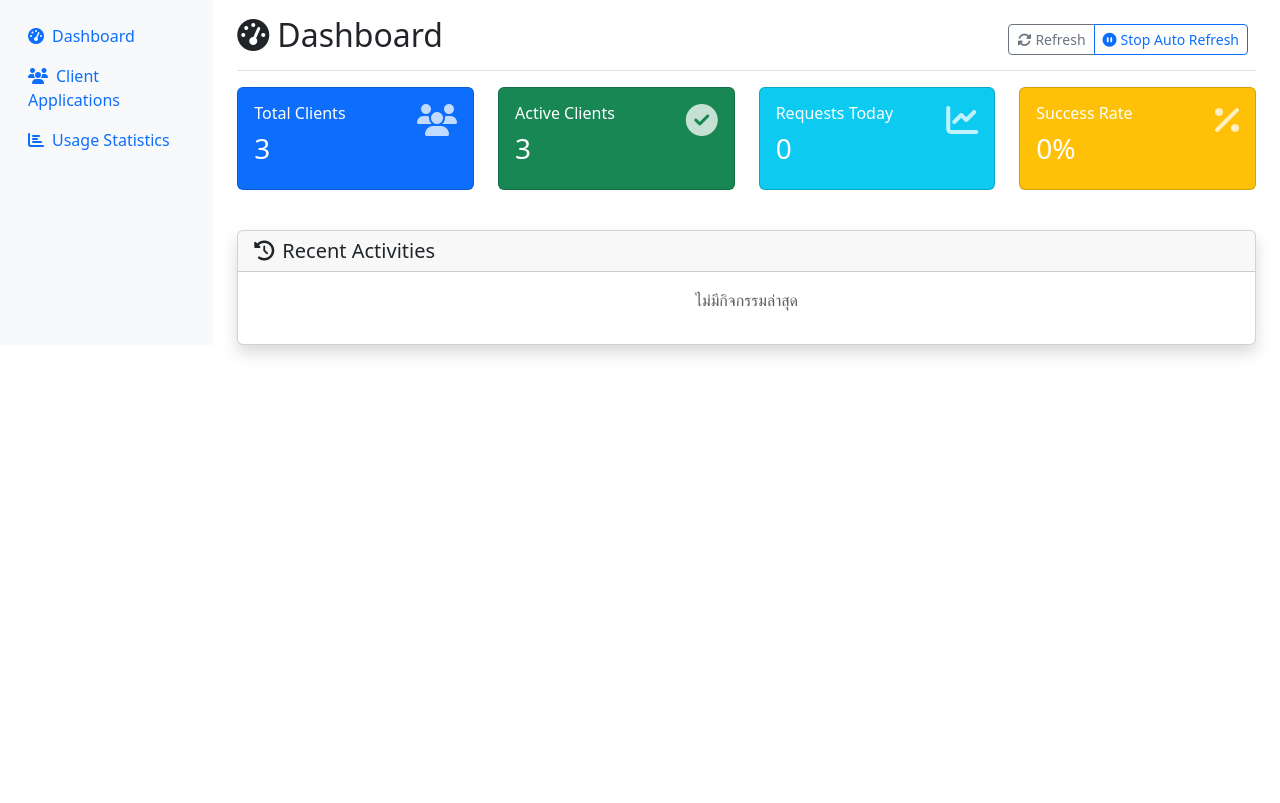
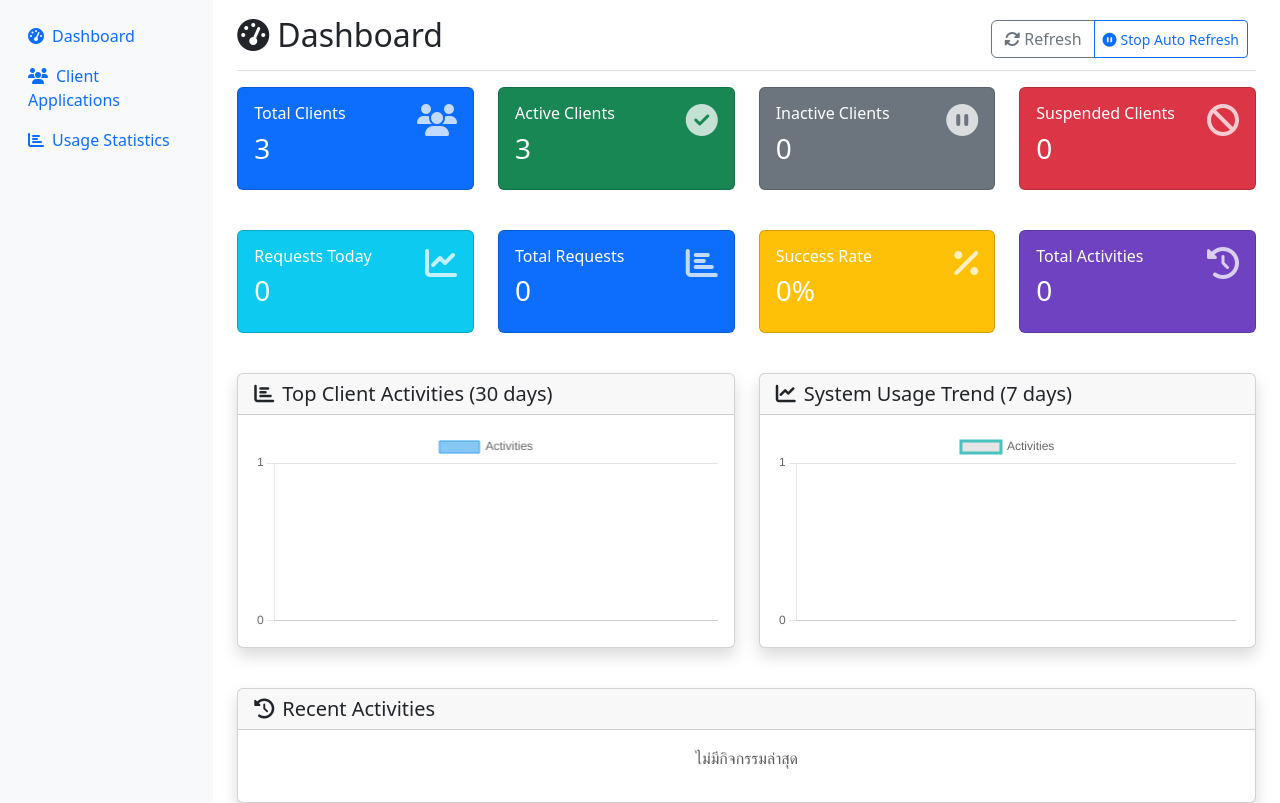
Before and after one commit to Noung/sso-authen-3.1, a PHP site: page /sso-authen-3/admin/public in a window 1280 px wide. Shown: the part 56-859 px from the top of the page. Before the commit the page ends 412 px from the top, so only its background shows below. Run offline with PHP 8.4, Linux system fonts and the light colour scheme; the visitor is signed in with stand-in values (Sample User, id 1); data comes from the database, SQL or seed files in the repository; data that the repository does not hold is empty; some libraries are stand-ins or nearby versions.

Commit message:
upd dashboard

```diff
--- a/admin/public/index.php
+++ b/admin/public/index.php
@@ -1430,7 +1430,7 @@ function renderStatisticsPage()
                                 <option value="90">Last 90 days</option>
                             </select>
                         </div>
-                        <div class="btn-group me-2">
+                        <!--<div class="btn-group me-2">
                             <button type="button" class="btn btn-success" onclick="generateMockData()">
                                 <i class="fas fa-magic me-1"></i>Generate Demo Data
                             </button>
@@ -1440,7 +1440,7 @@ function renderStatisticsPage()
                         </div>
                         <button type="button" class="btn btn-outline-secondary" onclick="loadStatistics()">
                             <i class="fas fa-sync-alt me-1"></i>Refresh
-                        </button>
+                        </button>-->
                     </div>
                 </div>
 
--- a/admin/src/Controllers/DashboardController.php
+++ b/admin/src/Controllers/DashboardController.php
@@ -3,6 +3,7 @@
 namespace SsoAdmin\Controllers;
 
 use SsoAdmin\Database\Connection;
+use SsoAdmin\Models\UsageStatistics;
 
 /**
  * Dashboard Controller
@@ -30,8 +31,14 @@ class DashboardController
             $stats = [
                 'total_clients' => $this->getTotalClients(),
                 'active_clients' => $this->getActiveClients(),
+                'inactive_clients' => $this->getInactiveClients(),
+                'suspended_clients' => $this->getSuspendedClients(),
                 'total_requests_today' => $this->getRequestsToday(),
+                'total_requests' => $this->getTotalRequests(),
                 'success_rate' => $this->getSuccessRate(),
+                'recent_activities_count' => $this->getRecentActivitiesCount(),
+                'top_client_activities' => $this->getTopClientActivities(),
+                'system_usage_trend' => $this->getSystemUsageTrend()
             ];
 
             $body = $response->getBody();
@@ -108,6 +115,32 @@ class DashboardController
     }
 
     /**
+     * Get inactive clients count
+     */
+    private function getInactiveClients()
+    {
+        try {
+            $result = Connection::fetchOne('SELECT COUNT(*) as count FROM clients WHERE status = ?', ['inactive']);
+            return $result ? (int)$result['count'] : 0;
+        } catch (\Exception $e) {
+            return 0;
+        }
+    }
+
+    /**
+     * Get suspended clients count
+     */
+    private function getSuspendedClients()
+    {
+        try {
+            $result = Connection::fetchOne('SELECT COUNT(*) as count FROM clients WHERE status = ?', ['suspended']);
+            return $result ? (int)$result['count'] : 0;
+        } catch (\Exception $e) {
+            return 0;
+        }
+    }
+
+    /**
      * Get requests count for today
      */
     private function getRequestsToday()
@@ -116,6 +149,20 @@ class DashboardController
             $today = date('Y-m-d');
             $sql = "SELECT COUNT(*) as count FROM audit_logs WHERE DATE(created_at) = ?";
             $result = Connection::fetchOne($sql, [$today]);
+            return $result ? (int)$result['count'] : 0;
+        } catch (\Exception $e) {
+            return 0;
+        }
+    }
+
+    /**
+     * Get total requests count
+     */
+    private function getTotalRequests()
+    {
+        try {
+            $sql = "SELECT COUNT(*) as count FROM audit_logs";
+            $result = Connection::fetchOne($sql);
             return $result ? (int)$result['count'] : 0;
         } catch (\Exception $e) {
             return 0;
@@ -147,6 +194,57 @@ class DashboardController
             return round($successRate, 1);
         } catch (\Exception $e) {
             return 0;
+        }
+    }
+
+    /**
+     * Get recent activities count
+     */
+    private function getRecentActivitiesCount()
+    {
+        try {
+            // Change from 7 days to total activities
+            $sql = "SELECT COUNT(*) as count FROM audit_logs";
+            $result = Connection::fetchOne($sql);
+            return $result ? (int)$result['count'] : 0;
+        } catch (\Exception $e) {
+            return 0;
+        }
+    }
+
+    /**
+     * Get top client activities
+     */
+    private function getTopClientActivities()
+    {
+        try {
+            $sql = "SELECT c.client_name, COUNT(al.id) as activity_count
+                    FROM clients c
+                    LEFT JOIN audit_logs al ON (c.id = al.resource_id AND al.resource_type = 'client')
+                    WHERE al.created_at >= DATE_SUB(NOW(), INTERVAL 30 DAY)
+                    GROUP BY c.id, c.client_name
+                    ORDER BY activity_count DESC
+                    LIMIT 5";
+            return Connection::fetchAll($sql);
+        } catch (\Exception $e) {
+            return [];
+        }
+    }
+
+    /**
+     * Get system usage trend (last 7 days)
+     */
+    private function getSystemUsageTrend()
+    {
+        try {
+            $sql = "SELECT DATE(created_at) as date, COUNT(*) as count
+                    FROM audit_logs
+                    WHERE created_at >= DATE_SUB(NOW(), INTERVAL 7 DAY)
+                    GROUP BY DATE(created_at)
+                    ORDER BY date";
+            return Connection::fetchAll($sql);
+        } catch (\Exception $e) {
+            return [];
         }
     }
 
@@ -314,7 +412,7 @@ class DashboardController
                     </h1>
                     <div class="btn-toolbar mb-2 mb-md-0">
                         <div class="btn-group me-2">
-                            <button type="button" class="btn btn-sm btn-outline-secondary" id="refresh-btn" onclick="refreshStats()">
+                            <button type="button" class="btn btn-me btn-outline-secondary" id="refresh-btn" onclick="refreshStats()">
                                 <i class="fas fa-sync-alt me-1"></i>Refresh
                             </button>
                             <button type="button" class="btn btn-sm btn-outline-primary" id="auto-refresh-btn" onclick="toggleAutoRefresh()">
@@ -324,8 +422,8 @@ class DashboardController
                     </div>
                 </div>
 
-                <!-- Statistics Cards -->
-                <div class="row mb-4" id="stats-cards">
+                <!-- Client Statistics Cards -->
+                <div class="row mb-4" id="client-stats-cards">
                     <div class="col-lg-3 col-md-6 mb-3">
                         <div class="card bg-primary text-white">
                             <div class="card-body">
@@ -353,6 +451,36 @@ class DashboardController
                         </div>
                     </div>
                     <div class="col-lg-3 col-md-6 mb-3">
+                        <div class="card bg-secondary text-white">
+                            <div class="card-body">
+                                <div class="d-flex justify-content-between">
+                                    <div>
+                                        <h6 class="card-title">Inactive Clients</h6>
+                                        <h3 id="inactive-clients">-</h3>
+                                    </div>
+                                    <i class="fas fa-pause-circle fa-2x opacity-75"></i>
+                                </div>
+                            </div>
+                        </div>
+                    </div>
+                    <div class="col-lg-3 col-md-6 mb-3">
+                        <div class="card bg-danger text-white">
+                            <div class="card-body">
+                                <div class="d-flex justify-content-between">
+                                    <div>
+                                        <h6 class="card-title">Suspended Clients</h6>
+                                        <h3 id="suspended-clients">-</h3>
+                                    </div>
+                                    <i class="fas fa-ban fa-2x opacity-75"></i>
+                                </div>
+                            </div>
+                        </div>
+                    </div>
+                </div>
+
+                <!-- System Statistics Cards -->
+                <div class="row mb-4" id="system-stats-cards">
+                    <div class="col-lg-3 col-md-6 mb-3">
                         <div class="card bg-info text-white">
                             <div class="card-body">
                                 <div class="d-flex justify-content-between">
@@ -361,6 +489,19 @@ class DashboardController
                                         <h3 id="requests-today">-</h3>
                                     </div>
                                     <i class="fas fa-chart-line fa-2x opacity-75"></i>
+                                </div>
+                            </div>
+                        </div>
+                    </div>
+                    <div class="col-lg-3 col-md-6 mb-3">
+                        <div class="card bg-primary text-white">
+                            <div class="card-body">
+                                <div class="d-flex justify-content-between">
+                                    <div>
+                                        <h6 class="card-title">Total Requests</h6>
+                                        <h3 id="total-requests">-</h3>
+                                    </div>
+                                    <i class="fas fa-chart-bar fa-2x opacity-75"></i>
                                 </div>
                             </div>
                         </div>
@@ -378,9 +519,55 @@ class DashboardController
                             </div>
                         </div>
                     </div>
+                    <div class="col-lg-3 col-md-6 mb-3">
+                        <div class="card bg-purple text-white">
+                            <div class="card-body">
+                                <div class="d-flex justify-content-between">
+                                    <div>
+                                        <h6 class="card-title">Total Activities</h6>
+                                        <h3 id="recent-activities-count">-</h3>
+                                    </div>
+                                    <i class="fas fa-history fa-2x opacity-75"></i>
+                                </div>
+                            </div>
+                        </div>
+                    </div>
+                </div>
+
+                <!-- Charts and Additional Information -->
+                <div class="row mb-4">
+                    <!-- Top Client Activities Chart -->
+                    <div class="col-lg-6 mb-3">
+                        <div class="card shadow">
+                            <div class="card-header">
+                                <h5 class="card-title mb-0">
+                                    <i class="fas fa-chart-bar me-2"></i>Top Client Activities (30 days)
+                                </h5>
+                            </div>
+                            <div class="card-body">
+                                <canvas id="topClientActivitiesChart" height="200"></canvas>
+                            </div>
+                        </div>
+                    </div>
+
+                    <!-- System Usage Trend Chart -->
+                    <div class="col-lg-6 mb-3">
+                        <div class="card shadow">
+                            <div class="card-header">
+                                <h5 class="card-title mb-0">
+                                    <i class="fas fa-chart-line me-2"></i>System Usage Trend (7 days)
+                                </h5>
+                            </div>
+                            <div class="card-body">
+                                <canvas id="systemUsageTrendChart" height="200"></canvas>
+                            </div>
+                        </div>
+                    </div>
                 </div>
 
                 <!-- Recent Activities -->
+                <div class="row">
+                    <div class="col-12">
                         <div class="card shadow">
                             <div class="card-header">
                                 <h5 class="card-title mb-0">
@@ -390,6 +577,8 @@ class DashboardController
                             <div class="card-body">
                                 <div id="recent-activities">
                                     <p class="text-center">Loading...</p>
+                                </div>
+                            </div>
                         </div>
                     </div>
                 </div>
@@ -403,6 +592,10 @@ class DashboardController
         // Auto-refresh interval (in milliseconds)
         let autoRefreshInterval = null;
         const refreshInterval = 30000; // 30 seconds
+
+        // Chart instances
+        let topClientActivitiesChart = null;
+        let systemUsageTrendChart = null;
 
         document.addEventListener("DOMContentLoaded", function() {
             loadDashboardData();
@@ -457,6 +650,7 @@ class DashboardController
                 .then(data => {
                     if (data.success) {
                         updateStatsCards(data.data);
+                        updateCharts(data.data);
                     } else {
                         Swal.fire("Error", data.message, "error");
                     }
@@ -487,8 +681,78 @@ class DashboardController
         function updateStatsCards(stats) {
             document.getElementById("total-clients").textContent = stats.total_clients;
             document.getElementById("active-clients").textContent = stats.active_clients;
+            document.getElementById("inactive-clients").textContent = stats.inactive_clients;
+            document.getElementById("suspended-clients").textContent = stats.suspended_clients;
             document.getElementById("requests-today").textContent = stats.total_requests_today;
+            document.getElementById("total-requests").textContent = stats.total_requests;
             document.getElementById("success-rate").textContent = stats.success_rate + "%";
+            document.getElementById("recent-activities-count").textContent = stats.recent_activities_count;
+        }
+
+        function updateCharts(stats) {
+            // Update Top Client Activities Chart
+            if (topClientActivitiesChart) {
+                topClientActivitiesChart.destroy();
+            }
+
+            const topClientCtx = document.getElementById("topClientActivitiesChart").getContext("2d");
+            topClientActivitiesChart = new Chart(topClientCtx, {
+                type: "bar",
+                data: {
+                    labels: stats.top_client_activities.map(item => item.client_name),
+                    datasets: [{
+                        label: "Activities",
+                        data: stats.top_client_activities.map(item => item.activity_count),
+                        backgroundColor: "rgba(54, 162, 235, 0.6)",
+                        borderColor: "rgba(54, 162, 235, 1)",
+                        borderWidth: 1
+                    }]
+                },
+                options: {
+                    responsive: true,
+                    maintainAspectRatio: false,
+                    scales: {
+                        y: {
+                            beginAtZero: true,
+                            ticks: {
+                                precision: 0
+                            }
+                        }
+                    }
+                }
+            });
+
+            // Update System Usage Trend Chart
+            if (systemUsageTrendChart) {
+                systemUsageTrendChart.destroy();
+            }
+
+            const trendCtx = document.getElementById("systemUsageTrendChart").getContext("2d");
+            systemUsageTrendChart = new Chart(trendCtx, {
+                type: "line",
+                data: {
+                    labels: stats.system_usage_trend.map(item => item.date),
+                    datasets: [{
+                        label: "Activities",
+                        data: stats.system_usage_trend.map(item => item.count),
+                        fill: false,
+                        borderColor: "rgb(75, 192, 192)",
+                        tension: 0.1
+                    }]
+                },
+                options: {
+                    responsive: true,
+                    maintainAspectRatio: false,
+                    scales: {
+                        y: {
+                            beginAtZero: true,
+                            ticks: {
+                                precision: 0
+                            }
+                        }
+                    }
+                }
+            });
         }
 
         function renderRecentActivities(activities) {
@@ -514,7 +778,6 @@ class DashboardController
 
             container.innerHTML = html;
         }
-
 
         function refreshStats() {
             // Show loading indicator
@@ -549,6 +812,11 @@ class DashboardController
             }
         }
     </script>
+    <style>
+        .bg-purple {
+            background-color: #6f42c1 !important;
+        }
+    </style>
 </body>
 </html>';
     }
--- a/admin/views/clients.php
+++ b/admin/views/clients.php
@@ -107,11 +107,11 @@
                         <i class="fas fa-users me-2"></i>Client Management
                     </h1>
                     <div class="btn-toolbar mb-2 mb-md-0">
-                        <div class="btn-group me-2">
+                        <!-- <div class="btn-group me-2">
                             <button type="button" class="btn btn-sm btn-outline-secondary" onclick="refreshClients()">
                                 <i class="fas fa-sync-alt me-1"></i>Refresh
                             </button>
-                        </div>
+                        </div> -->
                         <button class="btn btn-primary" onclick="showAddClientModal()">
                             <i class="fas fa-plus me-1"></i>Add New Client
                         </button>
```
Lines whose indentation alone changed are shown as unchanged.
